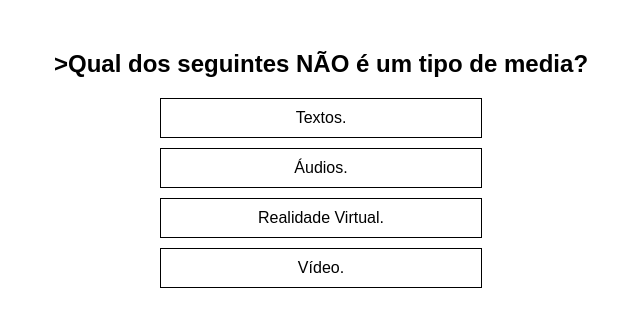
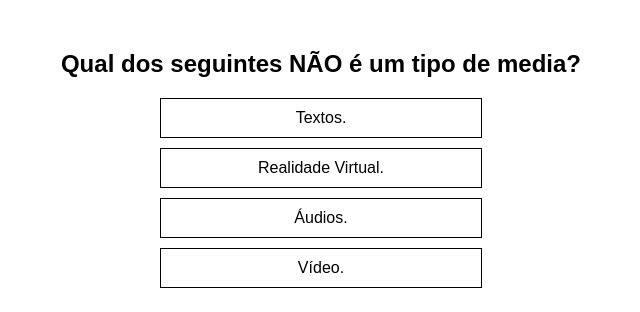
Before and after one commit to nonokas07/api3, a plain HTML site: page index.html in a window 1280 px wide. Shown: the whole page, without its empty margins (319-959 px from the left). Drawn offline with Linux system fonts and the light colour scheme.

Commit message:
Update index.html

```diff
--- a/index.html
+++ b/index.html
@@ -24,12 +24,12 @@
 </head>
 <body>
 
-    <h2>>Qual dos seguintes NÃO é um tipo de media?</h2>
+    <h2>Qual dos seguintes NÃO é um tipo de media?</h2>
 
     <div id="opcoes">
         <div class="opcao" onclick="verificarResposta(this, false)">Textos.</div>
+        <div class="opcao" onclick="verificarResposta(this, true)">Realidade Virtual.</div>
         <div class="opcao" onclick="verificarResposta(this, false)">Áudios.</div>
-        <div class="opcao" onclick="verificarResposta(this, true)">Realidade Virtual.</div>
         <div class="opcao" onclick="verificarResposta(this, false)">Vídeo.</div>
     </div>
 
```
